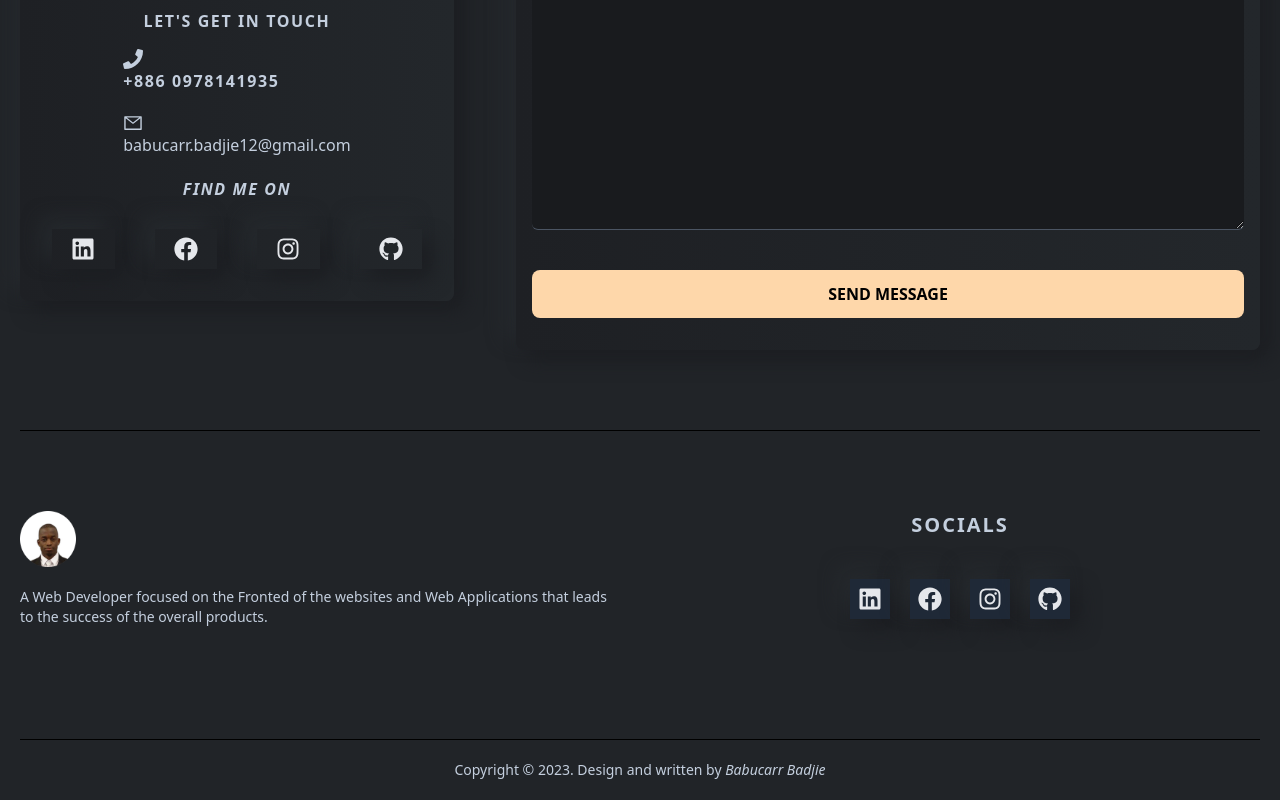
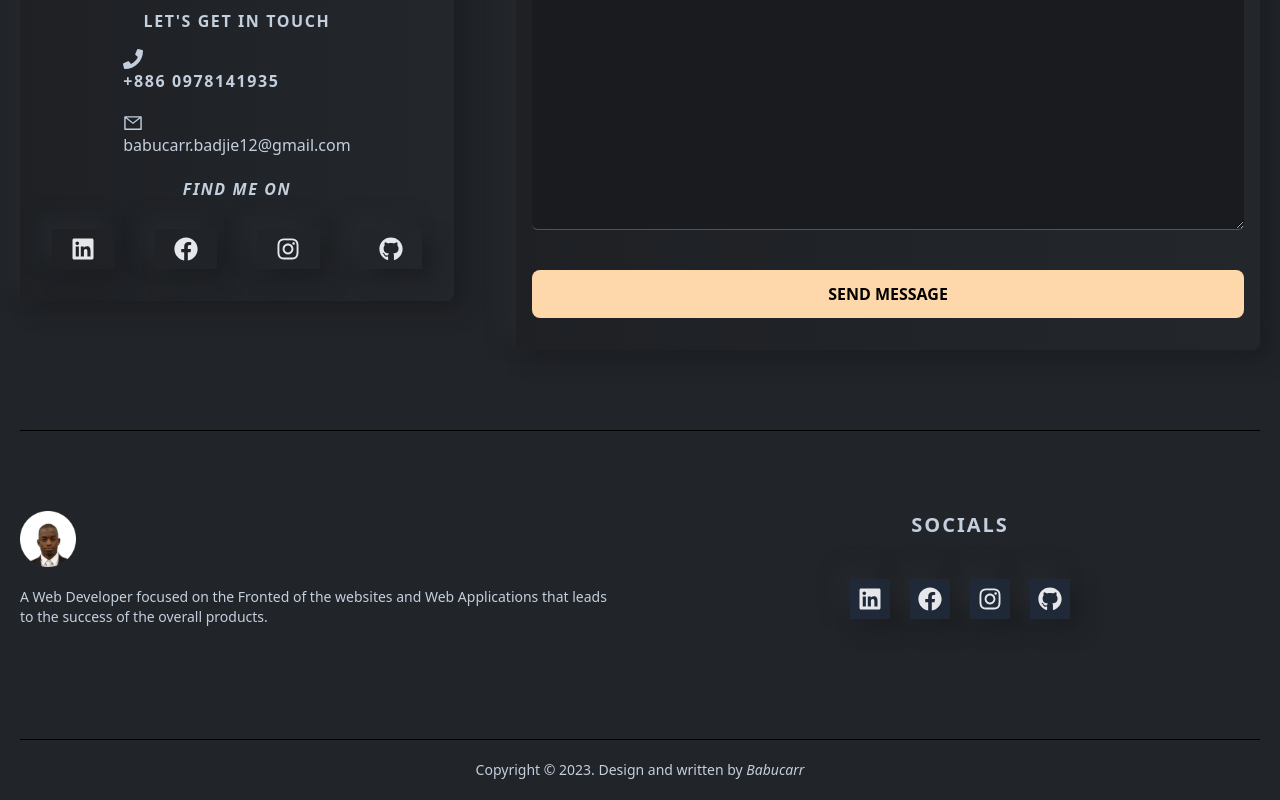
Before and after one commit to Babucarr-Badjie/Personal-Portfolio, a React (Create React App) app: page / in a window 1280 px wide. Shown: the part 3263-4063 px from the top of the page. Built offline with nearby package versions, Linux system fonts and the light colour scheme.

Commit message:
updated footer

```diff
--- a/src/pages/footer/Footer.js
+++ b/src/pages/footer/Footer.js
@@ -50,7 +50,7 @@ export default function Footer() {
       </div>
       <div className="  w-full h-auto border-t-[1px] border-t-black">
         <p className=" text-center py-5 text-sm">
-          Copyright &copy; 2023. Design and written by <i>Babucarr Badjie</i>
+          Copyright &copy; 2023. Design and written by <i>Babucarr </i>
         </p>
       </div>
     </div>
```
